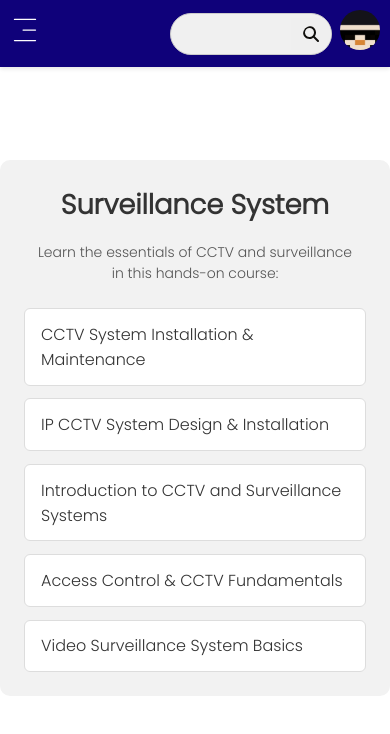
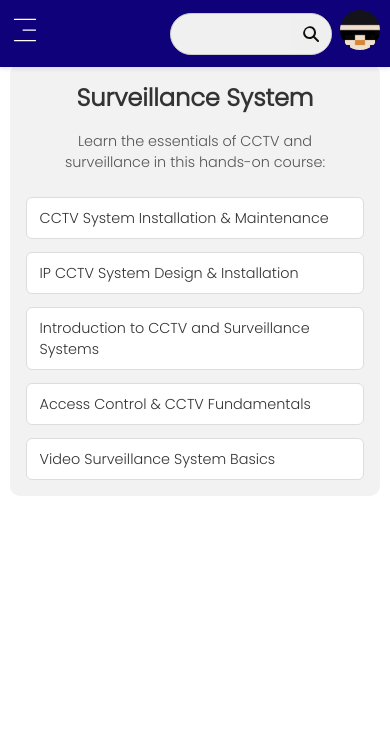
Before and after one commit to Collins-911/Innovation_react, a React (Vite) app: page /survey in a window 390 px wide. Shown: the top 734 px of the page. Built offline with nearby package versions, Linux system fonts and the light colour scheme.

Commit message:
responsive

```diff
--- a/src/css/curriculum_upload.css
+++ b/src/css/curriculum_upload.css
@@ -12,11 +12,13 @@
 .survey-wrapper h2 {
     margin-bottom: 1rem;
     color: #333;
+    font-size: 2rem;
 }
 
 .survey-wrapper p {
     margin-bottom: 1.5rem;
     color: #555;
+    font-size: 1rem;
 }
 
 .module-list {
@@ -32,4 +34,27 @@
     border-radius: 6px;
     border: 1px solid #ddd;
     color: #333;
+    font-size: 1rem;
 }
+
+/* Responsive adjustments */
+@media (max-width: 600px) {
+    .survey-wrapper {
+        margin-top: 4rem;
+        padding: 1rem;
+        max-width: 95%;
+    }
+
+    .survey-wrapper h2 {
+        font-size: 1.5rem;
+    }
+
+    .survey-wrapper p {
+        font-size: 0.9rem;
+    }
+
+    .module-item {
+        padding: 0.6rem 0.8rem;
+        font-size: 0.9rem;
+    }
+}
```
